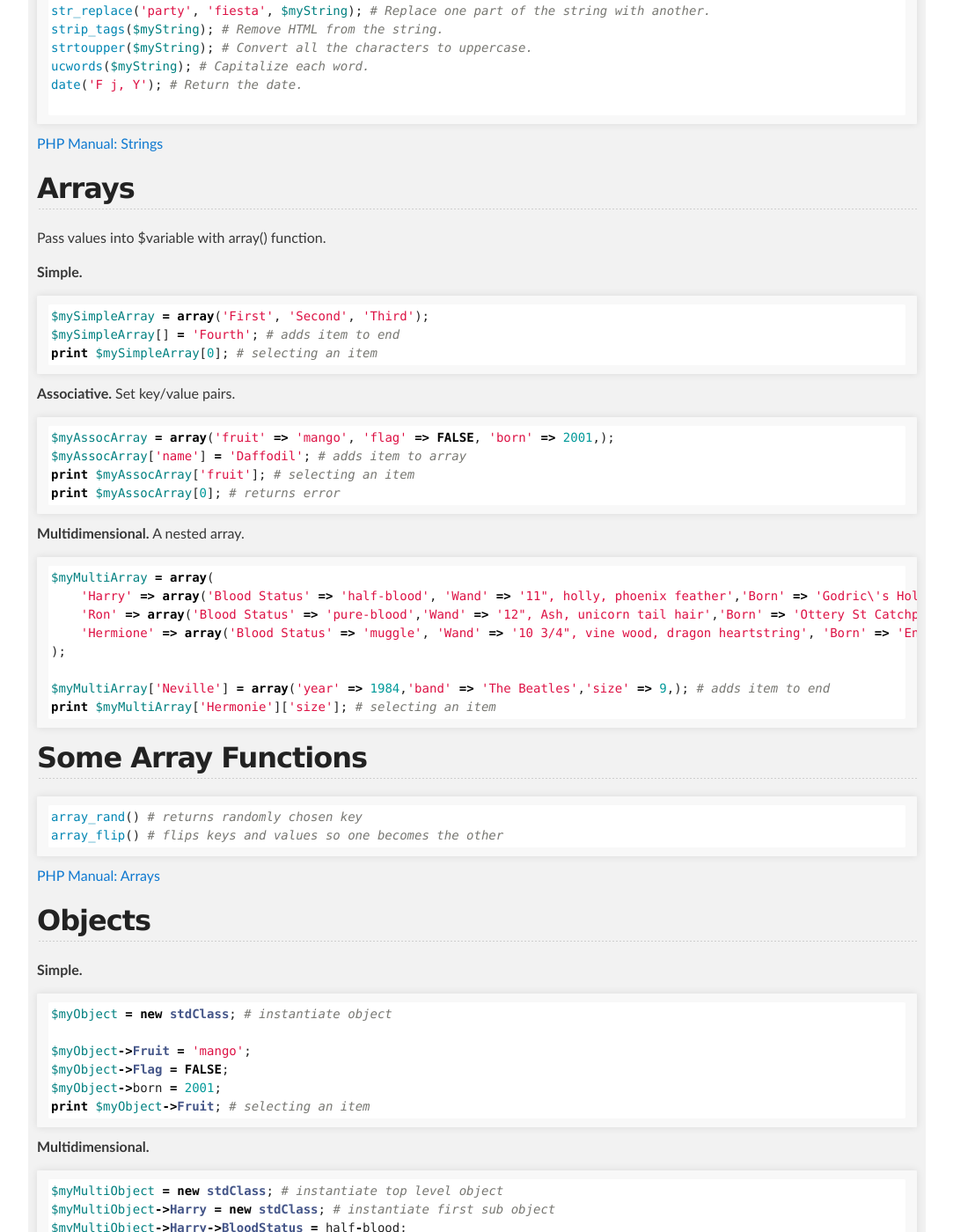
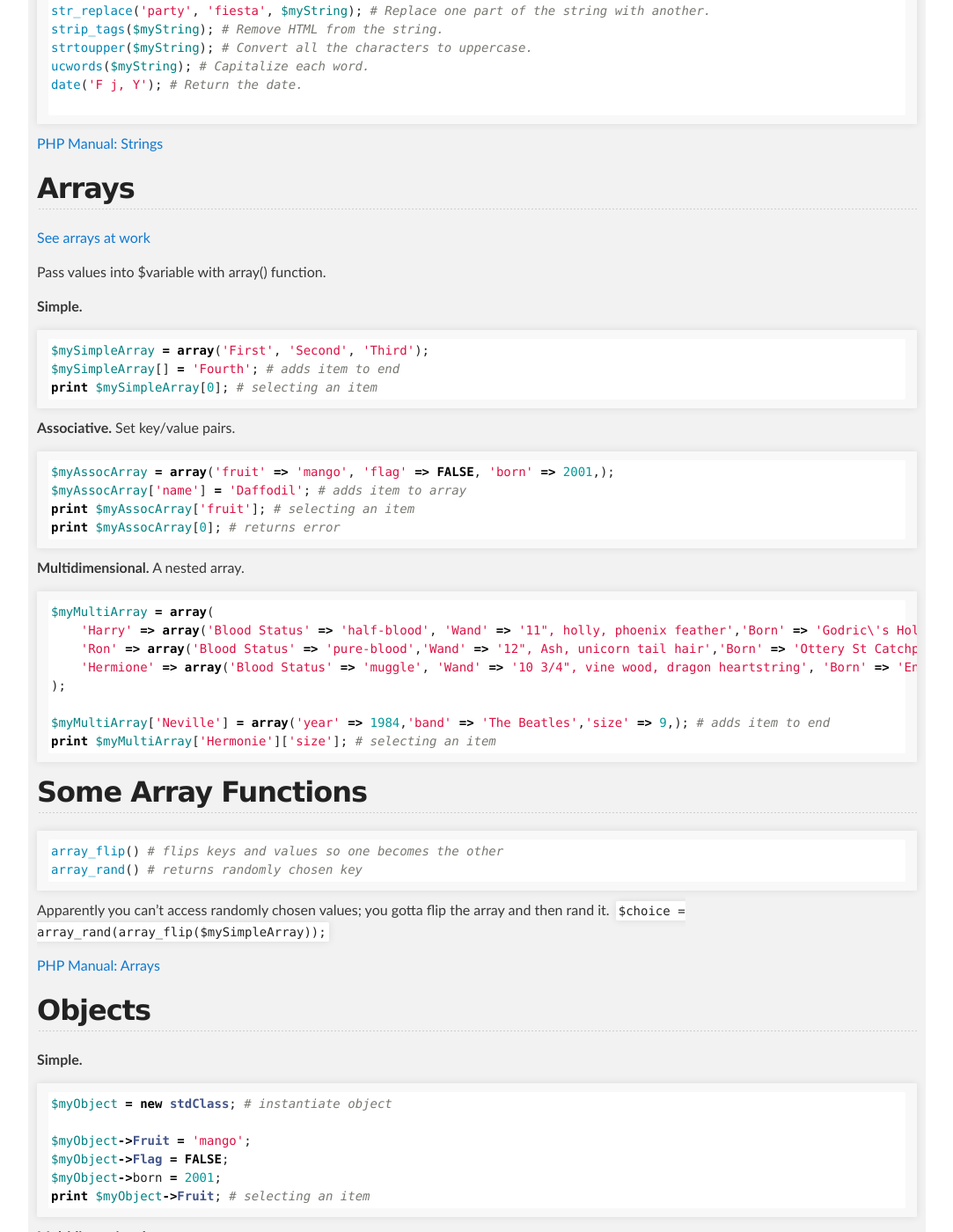
Before and after one commit to cathysnider/cathysnider.github.io, a Jekyll site: the page built from php.md, in a window 1280 px wide and 1400 px high, scrolled down 528 px. Shown: the whole window at 88% size, without its empty margins (98-1181 px from the left). Built offline with Jekyll 4.4.1, drawn with Linux system fonts in a browser that asks for light colours.

Commit message:
php array stuff

````diff
--- a/php.md
+++ b/php.md
@@ -23,6 +23,8 @@ date('F j, Y'); # Return the date.
 [PHP Manual: Strings](https://www.php.net/manual/en/language.types.string.php)
 
 ## Arrays
+
+[See arrays at work](https://github.com/cathysnider/gitBasics/blob/master/arrayWork.php)
 
 Pass values into $variable with array() function.
 
@@ -54,9 +56,11 @@ print $myMultiArray['Hermonie']['size']; # selecting an item
 
 ## Some Array Functions
 ```php
+array_flip() # flips keys and values so one becomes the other
 array_rand() # returns randomly chosen key
-array_flip() # flips keys and values so one becomes the other
 ```
+Apparently you can't access randomly chosen values; you gotta flip the array and then rand it. `$choice = array_rand(array_flip($mySimpleArray));`
+
 
 [PHP Manual: Arrays](https://www.php.net/manual/en/language.types.array.php)
 
````
